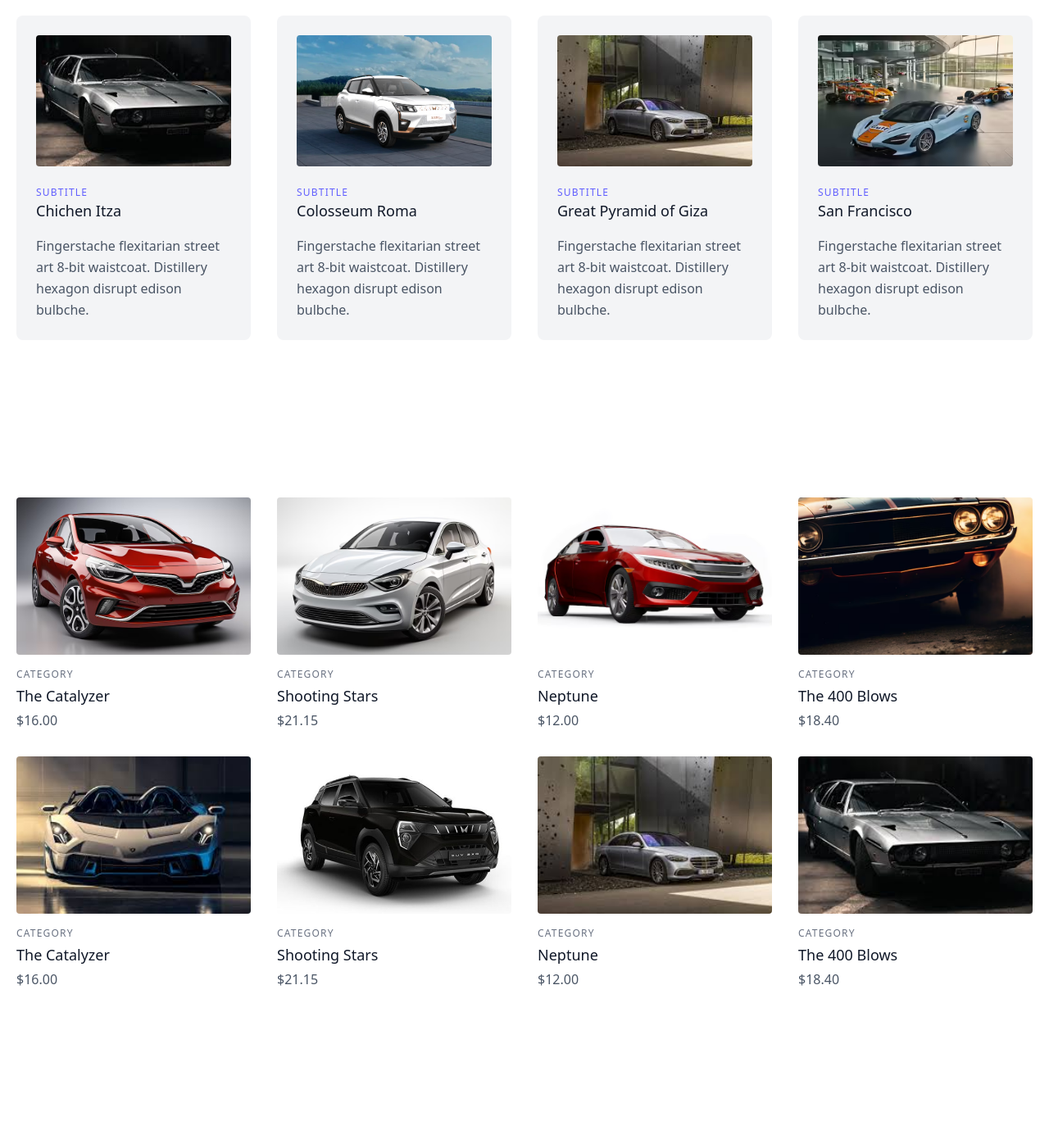
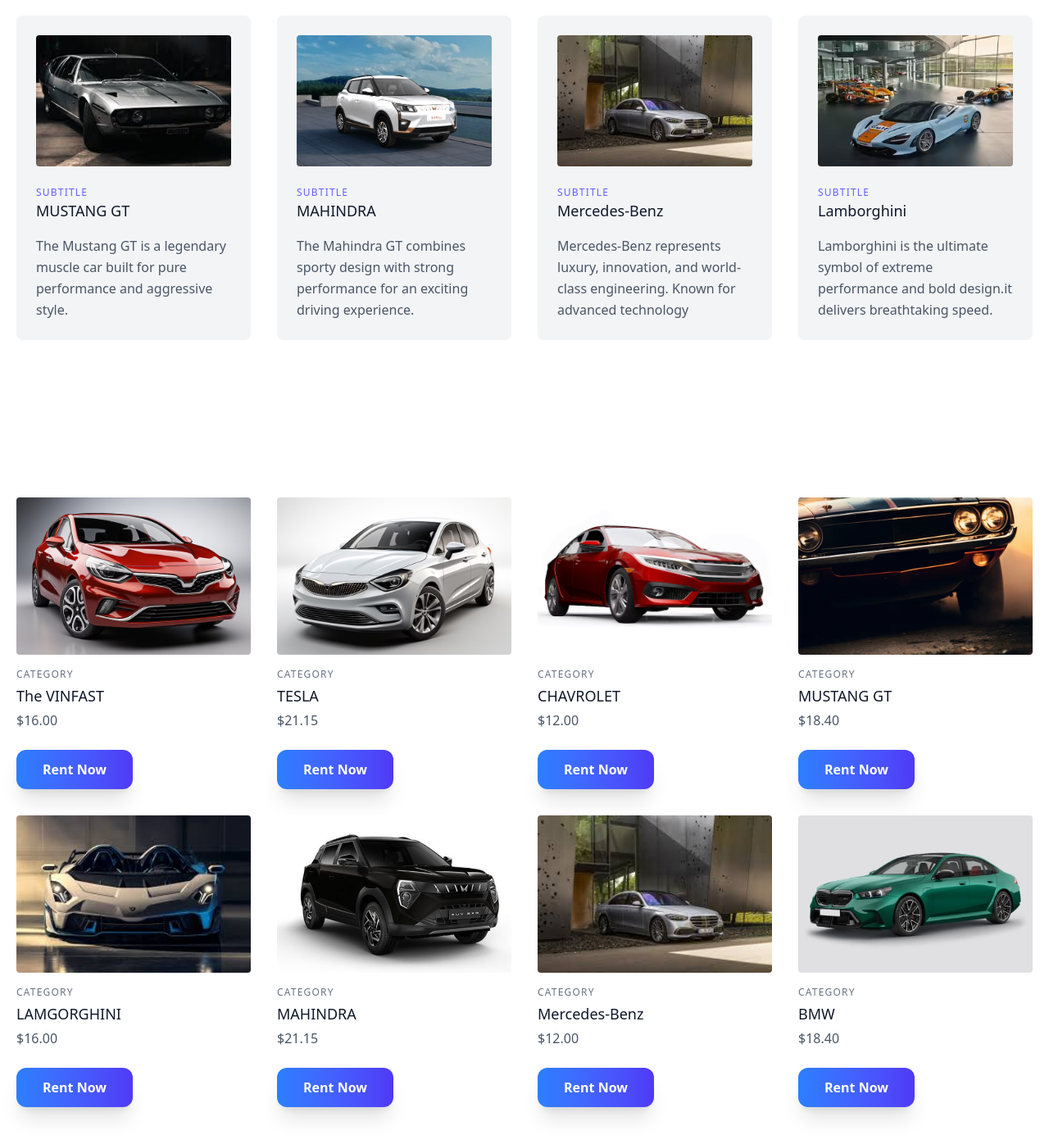
Before and after one commit to pipaliyameet44-bit/project1, a plain HTML site: page index.html in a window 1280 px wide. Shown: the part 341-1737 px from the top of the page at 82% size. Drawn offline with nearby package versions, Linux system fonts and the light colour scheme.

Commit message:
update web

```diff
--- a/index.html
+++ b/index.html
@@ -56,7 +56,7 @@
   <div class="container px-5 py-24 mx-auto">
     <div class="flex flex-wrap w-full mb-20">
       <div class="lg:w-1/2 w-full mb-6 lg:mb-0">
-        <h1 class="sm:text-3xl text-2xl font-medium title-font mb-2 text-gray-900">Pitchfork Kickstarter Taxidermy</h1>
+        <h1 class="sm:text-3xl text-2xl font-medium title-font mb-2 text-gray-900">RENT ANY CAR <br>50% off</h1>
         <div class="h-1 w-20 bg-indigo-500 rounded"></div>
       </div>
       <p class="lg:w-1/2 w-full leading-relaxed text-gray-500">Wide Range of Vehicles – From budget cars to premium models
@@ -74,32 +74,33 @@ Affordable Pricing with no hidden charges
         <div class="bg-gray-100 p-6 rounded-lg">
           <img class="h-40 rounded w-full object-cover object-center mb-6" src="car1.jpg" alt="content">
           <h3 class="tracking-widest text-indigo-500 text-xs font-medium title-font">SUBTITLE</h3>
-          <h2 class="text-lg text-gray-900 font-medium title-font mb-4">Chichen Itza</h2>
-          <p class="leading-relaxed text-base">Fingerstache flexitarian street art 8-bit waistcoat. Distillery hexagon disrupt edison bulbche.</p>
+          <h2 class="text-lg text-gray-900 font-medium title-font mb-4">MUSTANG GT</h2>
+          <p class="leading-relaxed text-base">The Mustang GT is a legendary muscle car built for pure performance and aggressive style.</p>
         </div>
       </div>
       <div class="xl:w-1/4 md:w-1/2 p-4">
         <div class="bg-gray-100 p-6 rounded-lg">
           <img class="h-40 rounded w-full object-cover object-center mb-6" src="car2.avif" alt="content">
           <h3 class="tracking-widest text-indigo-500 text-xs font-medium title-font">SUBTITLE</h3>
-          <h2 class="text-lg text-gray-900 font-medium title-font mb-4">Colosseum Roma</h2>
-          <p class="leading-relaxed text-base">Fingerstache flexitarian street art 8-bit waistcoat. Distillery hexagon disrupt edison bulbche.</p>
+          <h2 class="text-lg text-gray-900 font-medium title-font mb-4">MAHINDRA  </h2>
+          <p class="leading-relaxed text-base">The Mahindra GT combines sporty design with strong performance for an exciting driving experience.</p>
         </div>
       </div>
       <div class="xl:w-1/4 md:w-1/2 p-4">
         <div class="bg-gray-100 p-6 rounded-lg">
           <img class="h-40 rounded w-full object-cover object-center mb-6" src="car3.jpg" alt="content">
           <h3 class="tracking-widest text-indigo-500 text-xs font-medium title-font">SUBTITLE</h3>
-          <h2 class="text-lg text-gray-900 font-medium title-font mb-4">Great Pyramid of Giza</h2>
-          <p class="leading-relaxed text-base">Fingerstache flexitarian street art 8-bit waistcoat. Distillery hexagon disrupt edison bulbche.</p>
+          <h2 class="text-lg text-gray-900 font-medium title-font mb-4">Mercedes-Benz</h2>
+          <p class="leading-relaxed text-base">Mercedes-Benz represents luxury, innovation, and world-class engineering.
+Known for advanced technology </p>
         </div>
       </div>
       <div class="xl:w-1/4 md:w-1/2 p-4">
         <div class="bg-gray-100 p-6 rounded-lg">
           <img class="h-40 rounded w-full object-cover object-center mb-6" src="car4.avif" alt="content">
           <h3 class="tracking-widest text-indigo-500 text-xs font-medium title-font">SUBTITLE</h3>
-          <h2 class="text-lg text-gray-900 font-medium title-font mb-4">San Francisco</h2>
-          <p class="leading-relaxed text-base">Fingerstache flexitarian street art 8-bit waistcoat. Distillery hexagon disrupt edison bulbche.</p>
+          <h2 class="text-lg text-gray-900 font-medium title-font mb-4">Lamborghini</h2>
+          <p class="leading-relaxed text-base">Lamborghini is the ultimate symbol of extreme performance and bold design.it delivers breathtaking speed.</p>
         </div>
       </div>
     </div>
@@ -115,8 +116,13 @@ Affordable Pricing with no hidden charges
         </a>
         <div class="mt-4">
           <h3 class="text-gray-500 text-xs tracking-widest title-font mb-1">CATEGORY</h3>
-          <h2 class="text-gray-900 title-font text-lg font-medium">The Catalyzer</h2>
+          <h2 class="text-gray-900 title-font text-lg font-medium">The VINFAST</h2>
           <p class="mt-1">$16.00</p>
+          <!-- 3D Rent Now Button -->
+          <br><button class="bg-gradient-to-r from-blue-500 to-indigo-600 text-white font-bold py-3 px-8 rounded-xl shadow-xl transform transition-transform duration-300 hover:-translate-y-1 hover:shadow-2xl hover:scale-105">
+            Rent Now
+          </button>
+
         </div>
       </div>
       <div class="lg:w-1/4 md:w-1/2 p-4 w-full">
@@ -125,8 +131,13 @@ Affordable Pricing with no hidden charges
         </a>
         <div class="mt-4">
           <h3 class="text-gray-500 text-xs tracking-widest title-font mb-1">CATEGORY</h3>
-          <h2 class="text-gray-900 title-font text-lg font-medium">Shooting Stars</h2>
+          <h2 class="text-gray-900 title-font text-lg font-medium">TESLA</h2>
           <p class="mt-1">$21.15</p>
+          <!-- Rent Now Button -->
+          <br><button class="bg-gradient-to-r from-blue-500 to-indigo-600 text-white font-bold py-3 px-8 rounded-xl shadow-xl transform transition-transform duration-300 hover:-translate-y-1 hover:shadow-2xl hover:scale-105">
+            Rent Now
+          </button>
+
         </div>
       </div>
       <div class="lg:w-1/4 md:w-1/2 p-4 w-full">
@@ -135,8 +146,11 @@ Affordable Pricing with no hidden charges
         </a>
         <div class="mt-4">
           <h3 class="text-gray-500 text-xs tracking-widest title-font mb-1">CATEGORY</h3>
-          <h2 class="text-gray-900 title-font text-lg font-medium">Neptune</h2>
+          <h2 class="text-gray-900 title-font text-lg font-medium">CHAVROLET</h2>
           <p class="mt-1">$12.00</p>
+          <br><button class="bg-gradient-to-r from-blue-500 to-indigo-600 text-white font-bold py-3 px-8 rounded-xl shadow-xl transform transition-transform duration-300 hover:-translate-y-1 hover:shadow-2xl hover:scale-105">
+            Rent Now
+          </button>
         </div>
       </div>
       <div class="lg:w-1/4 md:w-1/2 p-4 w-full">
@@ -145,8 +159,11 @@ Affordable Pricing with no hidden charges
         </a>
         <div class="mt-4">
           <h3 class="text-gray-500 text-xs tracking-widest title-font mb-1">CATEGORY</h3>
-          <h2 class="text-gray-900 title-font text-lg font-medium">The 400 Blows</h2>
+          <h2 class="text-gray-900 title-font text-lg font-medium">MUSTANG GT</h2>
           <p class="mt-1">$18.40</p>
+          <br><button class="bg-gradient-to-r from-blue-500 to-indigo-600 text-white font-bold py-3 px-8 rounded-xl shadow-xl transform transition-transform duration-300 hover:-translate-y-1 hover:shadow-2xl hover:scale-105">
+            Rent Now
+          </button>
         </div>
       </div>
       <div class="lg:w-1/4 md:w-1/2 p-4 w-full">
@@ -155,8 +172,11 @@ Affordable Pricing with no hidden charges
         </a>
         <div class="mt-4">
           <h3 class="text-gray-500 text-xs tracking-widest title-font mb-1">CATEGORY</h3>
-          <h2 class="text-gray-900 title-font text-lg font-medium">The Catalyzer</h2>
+          <h2 class="text-gray-900 title-font text-lg font-medium">LAMGORGHINI</h2>
           <p class="mt-1">$16.00</p>
+          <br><button class="bg-gradient-to-r from-blue-500 to-indigo-600 text-white font-bold py-3 px-8 rounded-xl shadow-xl transform transition-transform duration-300 hover:-translate-y-1 hover:shadow-2xl hover:scale-105">
+            Rent Now
+          </button>
         </div>
       </div>
       <div class="lg:w-1/4 md:w-1/2 p-4 w-full">
@@ -165,8 +185,11 @@ Affordable Pricing with no hidden charges
         </a>
         <div class="mt-4">
           <h3 class="text-gray-500 text-xs tracking-widest title-font mb-1">CATEGORY</h3>
-          <h2 class="text-gray-900 title-font text-lg font-medium">Shooting Stars</h2>
+          <h2 class="text-gray-900 title-font text-lg font-medium">MAHINDRA</h2>
           <p class="mt-1">$21.15</p>
+          <br><button class="bg-gradient-to-r from-blue-500 to-indigo-600 text-white font-bold py-3 px-8 rounded-xl shadow-xl transform transition-transform duration-300 hover:-translate-y-1 hover:shadow-2xl hover:scale-105">
+            Rent Now
+          </button>
         </div>
       </div>
       <div class="lg:w-1/4 md:w-1/2 p-4 w-full">
@@ -175,18 +198,24 @@ Affordable Pricing with no hidden charges
         </a>
         <div class="mt-4">
           <h3 class="text-gray-500 text-xs tracking-widest title-font mb-1">CATEGORY</h3>
-          <h2 class="text-gray-900 title-font text-lg font-medium">Neptune</h2>
+          <h2 class="text-gray-900 title-font text-lg font-medium">Mercedes-Benz</h2>
           <p class="mt-1">$12.00</p>
+          <br><button class="bg-gradient-to-r from-blue-500 to-indigo-600 text-white font-bold py-3 px-8 rounded-xl shadow-xl transform transition-transform duration-300 hover:-translate-y-1 hover:shadow-2xl hover:scale-105">
+            Rent Now
+          </button>
         </div>
       </div>
       <div class="lg:w-1/4 md:w-1/2 p-4 w-full">
         <a class="block relative h-48 rounded overflow-hidden">
-          <img alt="ecommerce" class="object-cover object-center w-full h-full block" src="car1.jpg">
+          <img alt="ecommerce" class="object-cover object-center w-full h-full block" src="rcar6.avif">
         </a>
         <div class="mt-4">
           <h3 class="text-gray-500 text-xs tracking-widest title-font mb-1">CATEGORY</h3>
-          <h2 class="text-gray-900 title-font text-lg font-medium">The 400 Blows</h2>
+          <h2 class="text-gray-900 title-font text-lg font-medium">BMW</h2>
           <p class="mt-1">$18.40</p>
+          <br><button class="bg-gradient-to-r from-blue-500 to-indigo-600 text-white font-bold py-3 px-8 rounded-xl shadow-xl transform transition-transform duration-300 hover:-translate-y-1 hover:shadow-2xl hover:scale-105">
+            Rent Now
+          </button>
         </div>
       </div>
     </div>
```
Also changed, not shown: rcar6.avif (added).
